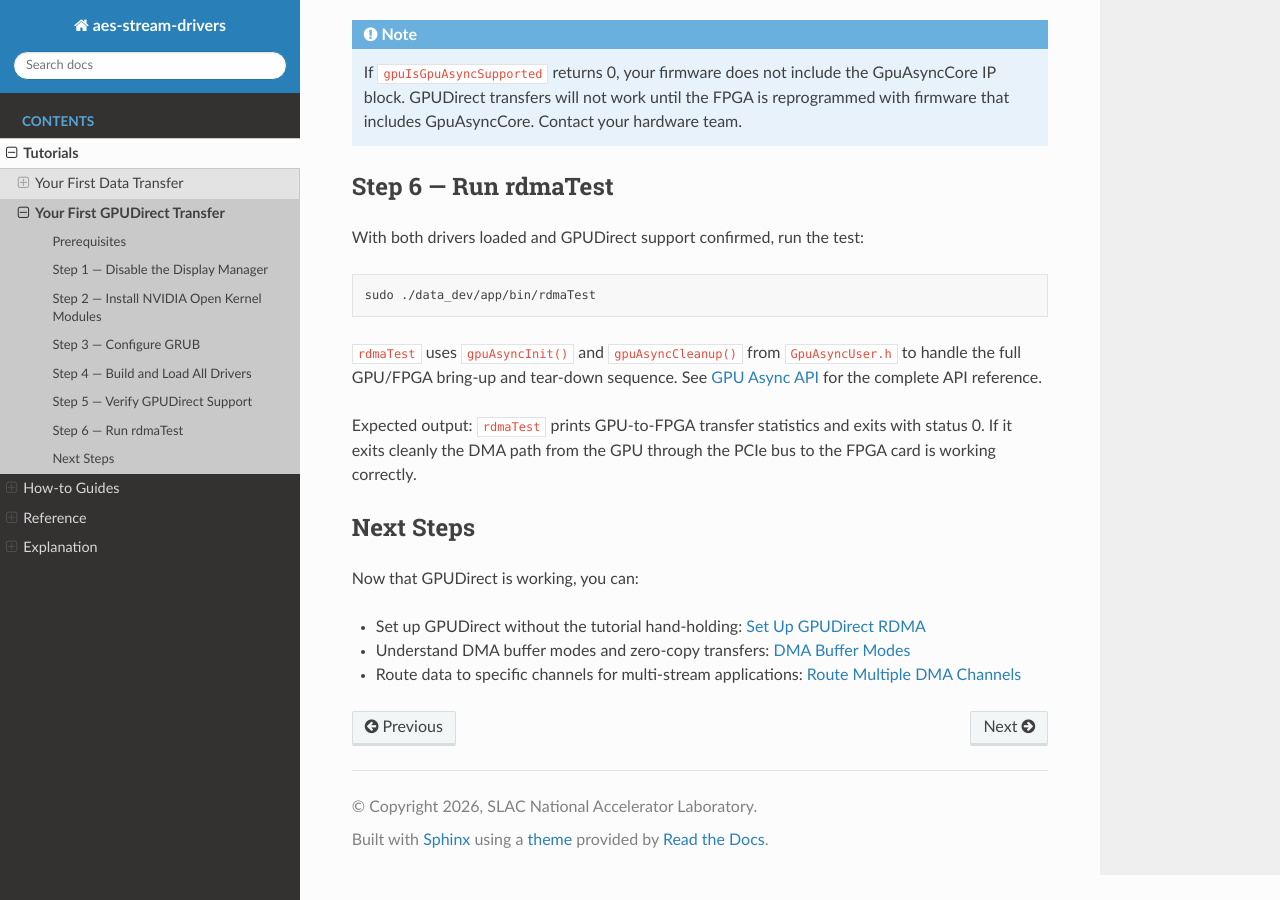
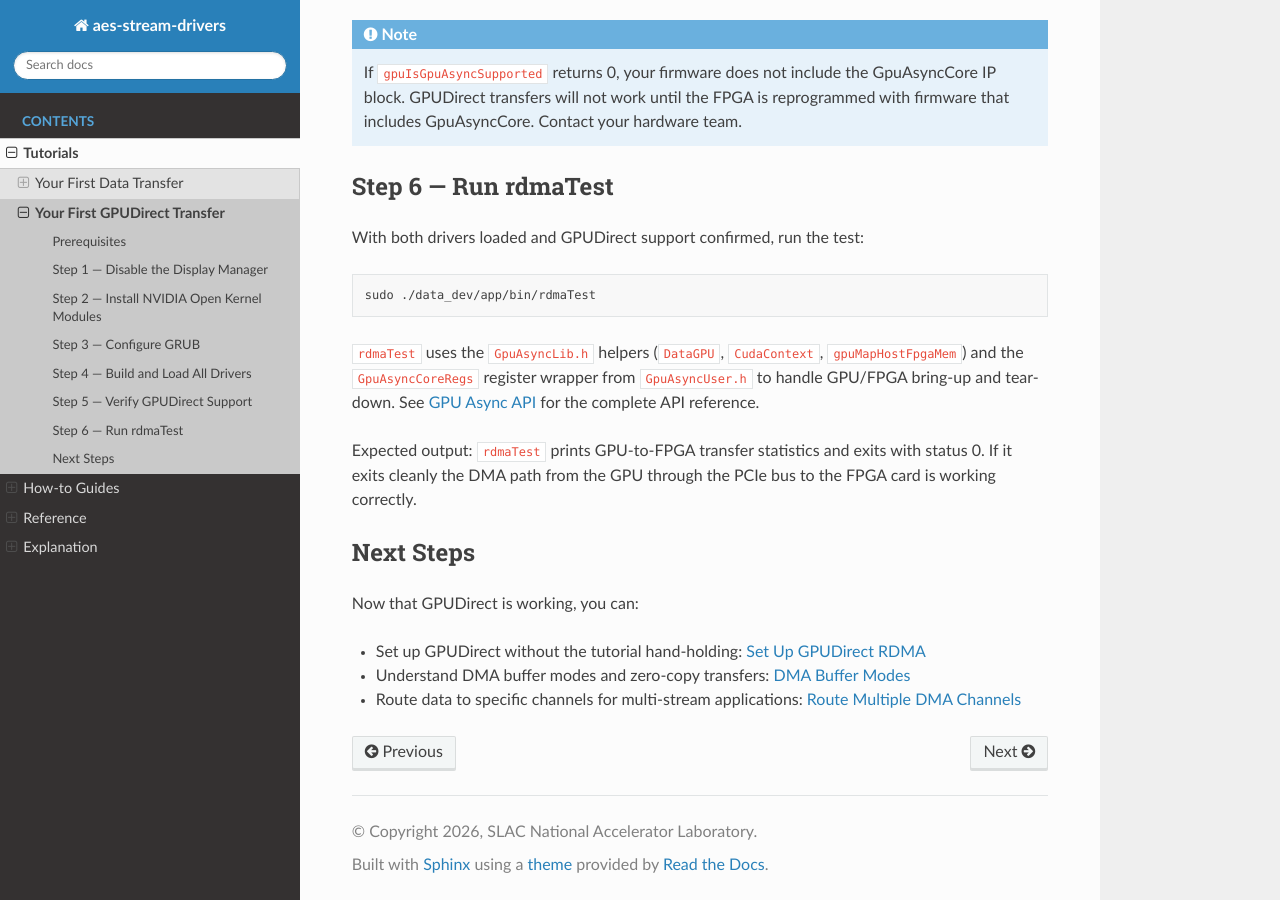
Before and after one commit to slaclab/aes-stream-drivers, a Sphinx documentation site: the page built from docs/tutorials/gpudirect-first.rst, in a window 1280 px wide and 900 px high, scrolled down 3378 px. Built offline with Sphinx 7.4.7 and the Read the Docs theme 3.1.0, drawn with Linux system fonts in a browser that asks for light colours.

Commit message:
docs(gpu): Name the GPU helpers rdmaTest actually uses
The GPUDirect tutorial credited rdmaTest's bring-up to gpuAsyncInit() and
gpuAsyncCleanup(), which do not exist; rdmaTest uses DataGPU, CudaContext,
gpuMapHostFpgaMem and GpuAsyncCoreRegs. The GPU async API page also told
callers to run cuInit(0) before CudaContext while saying the constructor
already does; keep only the latter, which matches GpuAsyncLib.cpp.

```diff
--- a/docs/reference/gpu-async-api.rst
+++ b/docs/reference/gpu-async-api.rst
@@ -21,9 +21,8 @@ The interface is split across three headers in ``include/``:
    in the header and defined in ``data_dev/app/src/GpuAsyncLib.cpp`` —
    link that translation unit into your application.
 
-   The caller must call ``cuInit(0)`` before constructing any
-   ``CudaContext``. The ``CudaContext`` constructor calls ``cuInit(0)``
-   itself, so direct application use is straightforward.
+   The ``CudaContext`` constructor calls ``cuInit(0)`` itself and throws
+   on failure, so applications do not need a separate ``cuInit`` call.
 
 Ioctl Wrappers (GpuAsync.h)
 ---------------------------
--- a/docs/tutorials/gpudirect-first.rst
+++ b/docs/tutorials/gpudirect-first.rst
@@ -186,9 +186,10 @@ With both drivers loaded and GPUDirect support confirmed, run the test:
 
    sudo ./data_dev/app/bin/rdmaTest
 
-``rdmaTest`` uses ``gpuAsyncInit()`` and ``gpuAsyncCleanup()`` from
-``GpuAsyncUser.h`` to handle the full GPU/FPGA bring-up and tear-down
-sequence. See :doc:`../reference/gpu-async-api` for the complete API
+``rdmaTest`` uses the ``GpuAsyncLib.h`` helpers (``DataGPU``,
+``CudaContext``, ``gpuMapHostFpgaMem``) and the ``GpuAsyncCoreRegs``
+register wrapper from ``GpuAsyncUser.h`` to handle GPU/FPGA bring-up and
+tear-down. See :doc:`../reference/gpu-async-api` for the complete API
 reference.
 
 Expected output: ``rdmaTest`` prints GPU-to-FPGA transfer statistics and
```
